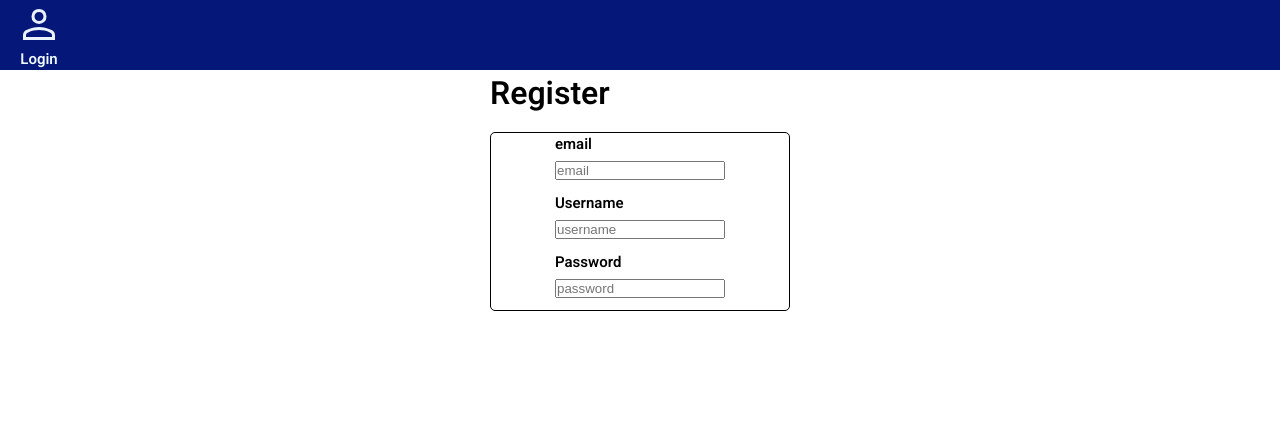
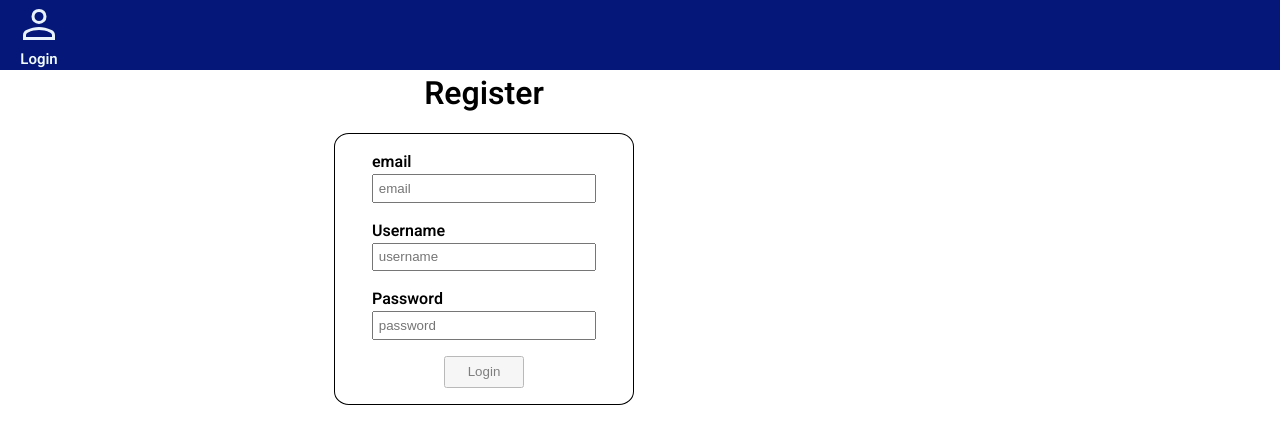
Before and after one commit to Nuxnuxx/project-internship-vietnam, a React (Vite) app in the folder client/: page /register in a window 1280 px wide. Shown: the top 444 px of the page. Built offline with nearby package versions, Linux system fonts and the light colour scheme.

Commit message:
client: input verification on login and register + refacto of css

```diff
--- a/client/index.html
+++ b/client/index.html
@@ -2,9 +2,8 @@
 <html lang="en">
   <head>
     <meta charset="UTF-8" />
-    <link rel="icon" type="image/svg+xml" href="/vite.svg" />
     <meta name="viewport" content="width=device-width, initial-scale=1.0" />
-    <title>Vite + React + TS</title>
+    <title>E Commerce Website</title>
   </head>
   <body>
     <div id="root"></div>
--- a/client/src/App.tsx
+++ b/client/src/App.tsx
@@ -26,7 +26,7 @@ const App = () => {
               <Routes>
                 <Route path='/' element={<Header />} />
                 <Route path='/login' element={<Login />} />
-                <Route path='register' element={<Register />} />
+                <Route path='/register' element={<Register />} />
               </Routes>
             </QueryClientProvider>
           </PersistGate>
--- a/client/src/assets/sass/components/_button.scss
+++ b/client/src/assets/sass/components/_button.scss
@@ -0,0 +1,9 @@
+.disable {
+  pointer-events: none;
+  opacity: 0.5;
+}
+
+.active {
+  pointer-events: initial;
+  opacity: 1;
+}
--- a/client/src/assets/sass/components/_components.scss
+++ b/client/src/assets/sass/components/_components.scss
@@ -1,3 +1,5 @@
 @import "_button";
 @import "_header";
 @import "_form";
+@import "_login";
+@import "register"
--- a/client/src/assets/sass/components/_form.scss
+++ b/client/src/assets/sass/components/_form.scss
@@ -1,35 +1,35 @@
-.user-form {
+.form {
   display: flex;
+  row-gap: 1rem;
+  padding: 1rem;
+  margin: 1rem;
   border: solid black 1px ;
   flex-direction: column;
   align-items: center;
-  width: 300px;
-  border-radius: 5px;
+  min-width: 300px;
+  border-radius: 5%;
   font-family: 'Heebo', sans-serif;
   & h3{
-    font-size:15px;
-    margin-bottom: 3px;
+    font-size:1rem;
     font-weight:600;
   }
-  & button{
-    margin-bottom: 5px;
-    margin-top: 5px;
-  }
-  & label{
-    margin-bottom: 10px;
-  }
   & input{
-    width: 170px;
+    width: 14rem;
+    padding: 0.3rem;
   }
   & button{
-    width: 170px;
+    width: 5rem;
+    height: 2rem;
   }
 }
 
-h1{
-  font-family: 'Heebo', sans-serif;
-  font-weight: 600;
-  margin-bottom: 15px;
-  text-align:left;
-  width: 300px;
+.input-error {
+  border: solid 3px red;
 }
+
+.input-error-title {
+  color: red;
+  width: 14rem;
+  font-size: 0.7rem;
+  display: inline-block;
+}
--- /dev/null
+++ b/client/src/assets/sass/components/_login.scss
@@ -0,0 +1,12 @@
+.login {
+  display: flex;
+  flex-direction: column;
+  align-items: center;
+
+  h1 {
+    font-family: 'Heebo', sans-serif;
+    font-weight: 600;
+    text-align: center;
+    width: 300px;
+  }
+}
--- /dev/null
+++ b/client/src/assets/sass/components/_register.scss
@@ -0,0 +1,12 @@
+.register {
+  display: flex;
+  flex-direction: column;
+  align-items: center;
+
+  h1 {
+    font-family: 'Heebo', sans-serif;
+    font-weight: 600;
+    text-align: center;
+    width: 300px;
+  }
+}
--- a/client/src/assets/sass/layout/_container.scss
+++ b/client/src/assets/sass/layout/_container.scss
@@ -1,5 +1,3 @@
-.container-center-collumn{
-  display: flex;
-  flex-direction:column;
-  align-items: center;
+.container {
+  max-width: 968px;
 }
--- a/client/src/pages/Login/Login.tsx
+++ b/client/src/pages/Login/Login.tsx
@@ -6,15 +6,20 @@ import { useAppSelector } from '../../utils/hooks'
 import Header from '../../Header'
 import { Link } from 'react-router-dom'
 import { set } from '../../redux/userTokenSlice'
-import { useState } from 'react'
+import { useRef, useState } from 'react'
 import { isValidEmail, isValidPassword } from '../../utils/verif'
 
 const Login = () => {
+  const dispatch = useDispatch()
   const formLoginData = useAppSelector((state) => state.formLoginData)
-  const dispatch = useDispatch()
+
   const [email, setEmail] = useState('')
   const [password, setPassword] = useState('')
+
   const [validLogin, setValidLogin] = useState([false, false])
+  const [emailFocus, setemailFocus] = useState(false)
+  const [passwordFocus, setpasswordFocus] = useState(false)
+
   const results = useMutation({
     mutationFn: () => {
       return fetchLogin(['form', formLoginData])
@@ -27,11 +32,11 @@ const Login = () => {
   return (
     <>
       <Header />
-      <div className='container-center-collumn'>
+      <div className='container login'>
         <h1>Login</h1>
 
         <form
-          className='user-form'
+          className='form'
           onSubmit={(e) => {
             e.preventDefault()
 
@@ -43,12 +48,11 @@ const Login = () => {
             results.mutate()
           }}
         >
-          <label htmlFor='email'>
-            <h3>email</h3>
           <input
             id='email'
             name='email'
             placeholder='E-Mail'
+            className={!validLogin[0] && emailFocus ? 'input-error' : ''}
             onChange={(e) => {
               setEmail(e.target.value)
               if (isValidEmail(e.target.value)) {
@@ -57,16 +61,24 @@ const Login = () => {
                 setValidLogin([false, validLogin[1]])
               }
             }}
+            onBlur={() => setemailFocus(true)}
           />
-          </label>
 
-          <label htmlFor='password'>
-            <h3>Password</h3>
+          {!validLogin[0] && emailFocus ? (
+            <p className='input-error-title'>
+              {' '}
+              Invalid Email, Please enter a valid email
+            </p>
+          ) : null}
+
           <input
             id='password'
             name='password'
             placeholder='Password'
             type='password'
+            className={
+              !validLogin[1] && passwordFocus ? 'input-error' : ''
+            }
             onChange={(e) => {
               if (isValidPassword(e.target.value)) {
                 setPassword(e.target.value)
@@ -75,10 +87,21 @@ const Login = () => {
                 setValidLogin([validLogin[0], false])
               }
             }}
+            onBlur={() => setpasswordFocus(true)}
           />
-          </label>
+          {!validLogin[1] && passwordFocus ? (
+            <p className='input-error-title'>
+              {' '}
+              Invalid Password (8 character, 1 uppercase, 1 symbol)
+            </p>
+          ) : null}
 
-          {validLogin[0] && validLogin[1] ? <button>Login</button> : null}
+          <button
+            className={validLogin[0] && validLogin[1] ? 'active' : 'disable'}
+          >
+            {' '}
+            Login{' '}
+          </button>
         </form>
         <p>Not Registered ?</p>
         <Link to='/register'>Click Here</Link>
--- a/client/src/pages/Register/Register.tsx
+++ b/client/src/pages/Register/Register.tsx
@@ -13,12 +13,18 @@ import {
 import { useState } from 'react'
 
 const Register = () => {
+  const dispatch = useDispatch()
   const formRegisterData = useAppSelector((state) => state.formRegisterData)
-  const dispatch = useDispatch()
+
   const [email, setEmail] = useState('')
   const [username, setUsername] = useState('')
   const [password, setPassword] = useState('')
+
   const [validRegister, setValidRegister] = useState([false, false, false])
+  const [emailFocus, setEmailFocus] = useState(false)
+  const [usernameFocus, setUsernameFocus] = useState(false)
+  const [passwordFocus, setPasswordFocus] = useState(false)
+
   const results = useMutation({
     mutationFn: () => {
       return fetchRegister(['form', formRegisterData])
@@ -27,14 +33,15 @@ const Register = () => {
       dispatch(set(data))
     },
   })
+
   return (
     <>
       <Header />
-      <div className='container-center-collumn'>
+      <div className='container register'>
         <h1>Register</h1>
 
         <form
-          className='user-form'
+          className='form'
           onSubmit={(e) => {
             e.preventDefault()
 
@@ -54,16 +61,24 @@ const Register = () => {
               id='email'
               name='email'
               placeholder='email'
+              className={!validRegister[0] && emailFocus ? 'input-error' : ''}
               onChange={(e) => {
                 setEmail(e.target.value)
                 if (isValidEmail(e.target.value)) {
-                  setValidRegister([true, validRegister[1]])
+                  setValidRegister([true, validRegister[1], validRegister[2]])
                 } else {
-                  setValidRegister([false, validRegister[1]])
+                  setValidRegister([false, validRegister[1], validRegister[2]])
                 }
               }}
+              onBlur={() => setEmailFocus(true)}
             />
           </label>
+          {!validRegister[0] && emailFocus ? (
+            <p className='input-error-title'>
+              {' '}
+              Invalid Email, Please enter a valid email
+            </p>
+          ) : null}
 
           <label htmlFor='username'>
             <h3>Username</h3>
@@ -71,16 +86,25 @@ const Register = () => {
               id='username'
               name='username'
               placeholder='username'
+              className={
+                !validRegister[1] && usernameFocus ? 'input-error' : ''
+              }
               onChange={(e) => {
                 setUsername(e.target.value)
                 if (isValidUsername(e.target.value)) {
-                  setValidRegister([true, validRegister[0]])
+                  setValidRegister([validRegister[0], true, validRegister[2]])
                 } else {
-                  setValidRegister([false, validRegister[0]])
+                  setValidRegister([validRegister[0], false, validRegister[2]])
                 }
               }}
+              onBlur={() => setUsernameFocus(true)}
             />
           </label>
+          {!validRegister[1] && usernameFocus ? (
+            <p className='input-error-title'>
+              Invalid Password must be 3 character long
+            </p>
+          ) : null}
 
           <label htmlFor='password'>
             <h3>Password</h3>
@@ -89,20 +113,36 @@ const Register = () => {
               name='password'
               placeholder='password'
               type='password'
+              className={
+                !validRegister[2] && passwordFocus ? 'input-error' : ''
+              }
               onChange={(e) => {
                 setPassword(e.target.value)
                 if (isValidPassword(e.target.value)) {
-                  setValidRegister([true, validRegister[2]])
+                  setValidRegister([validRegister[0], validRegister[1], true])
                 } else {
-                  setValidRegister([false, validRegister[2]])
+                  setValidRegister([validRegister[0], validRegister[1], false])
                 }
               }}
+              onBlur={() => setPasswordFocus(true)}
             />
           </label>
+          {!validRegister[2] && passwordFocus ? (
+            <p className='input-error-title'>
+              {' '}
+              Invalid Password (8 character, 1 uppercase, 1 symbol)
+            </p>
+          ) : null}
 
-          {validRegister[0] && validRegister[1] && validRegister[2] ? (
-            <button>Register</button>
-          ) : null}
+          <button
+            className={
+              validRegister[0] && validRegister[1] && validRegister[2]
+                ? 'active'
+                : 'disable'
+            }
+          >
+            Login
+          </button>
         </form>
       </div>
     </>
--- a/client/src/utils/verif.ts
+++ b/client/src/utils/verif.ts
@@ -13,5 +13,5 @@ export const isValidPassword = (password: string) => {
 }
 
 export const isValidUsername = (username: string) => {
-  return username.length > 3 ? true : false
+  return username.length > 2 ? true : false
 }
```
Lines whose indentation alone changed are shown as unchanged.
